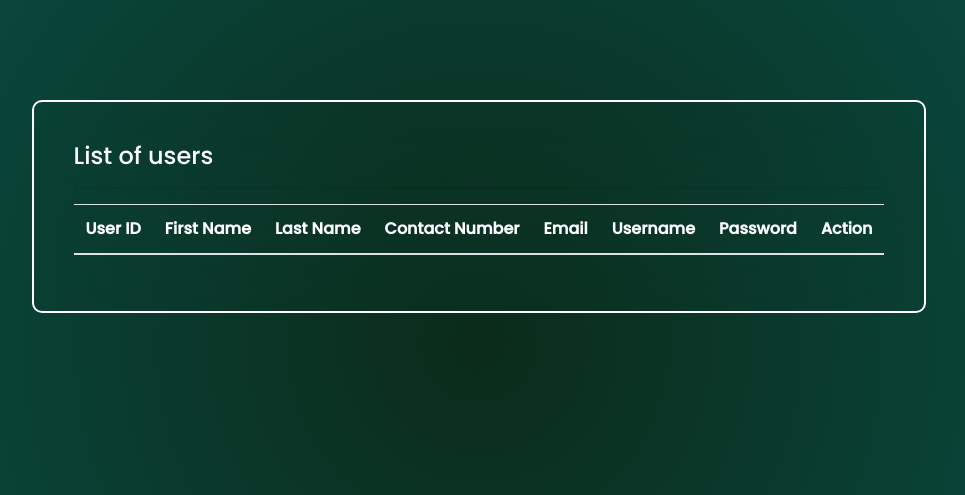
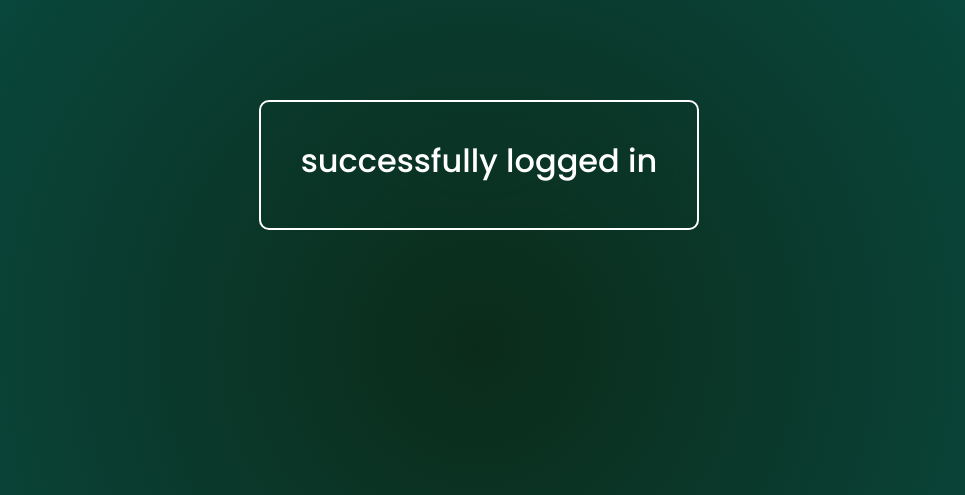
Before and after one commit to AATHILDUCKY/login-system-with-email-verification, a PHP site: page /login-system-with-email-verification/home.php in a window 1280 px wide. Shown: the part 56-551 px from the top of the page, without its empty margins (161-1126 px from the left). Run offline with PHP 8.4, Linux system fonts and the light colour scheme; data that the repository does not hold is empty.

Commit message:
Update home.php

```diff
--- a/home.php
+++ b/home.php
@@ -116,61 +116,11 @@
 
 
     <div class="content">
-        <h4>List of users</h4>
-        <hr>
-        <table class="table table-hover table-collapse">
-            <thead>
-                <tr>
-                <th scope="col">User ID</th>
-                <th scope="col">First Name</th>
-                <th scope="col">Last Name</th>
-                <th scope="col">Contact Number</th>
-                <th scope="col">Email</th>
-                <th scope="col">Username</th>
-                <th scope="col">Password</th>
-                <th scope="col">Action</th>
-                </tr>
-            </thead>
-            <tbody>
-
-                <?php
-
-                    $stmt = $conn->prepare("SELECT * FROM `tbl_user`");
-                    $stmt->execute();
-
-                    $result = $stmt->fetchAll();
-
-                    foreach ($result as $row) {
-                        $userID = $row['tbl_user_id'];
-                        $firstName = $row['first_name'];
-                        $lastName = $row['last_name'];
-                        $contactNumber = $row['contact_number'];
-                        $email = $row['email'];
-                        $username = $row['username'];
-                        $password = $row['password'];
-
-                    ?>
-
-                    <tr>
-                        <td id="userID-<?= $userID ?>"><?php echo $userID ?></td>
-                        <td id="firstName-<?= $userID ?>"><?php echo $firstName ?></td>
-                        <td id="lastName-<?= $userID ?>"><?php echo $lastName ?></td>
-                        <td id="contactNumber-<?= $userID ?>"><?php echo $contactNumber ?></td>
-                        <td id="email-<?= $userID ?>"><?php echo $email ?></td>
-                        <td id="username-<?= $userID ?>"><?php echo $username ?></td>
-                        <td id="password-<?= $userID ?>"><?php echo $password ?></td>
-                        <td>
-                            <button id="editBtn" onclick="update_user(<?php echo $userID ?>)" title="Edit">&#9998;</button>
-                            <button id="deleteBtn" onclick="delete_user(<?php echo $userID ?>)">&#128465;</button>
-                        </td>
-                    </tr>
-
-                    <?php
-                    }
-
-                ?>
-            </tbody>
-        </table>
+        <h2>
+            <?php
+            echo "successfully logged in";
+            ?>
+        </h2>
     </div>
 
     <script>
```
